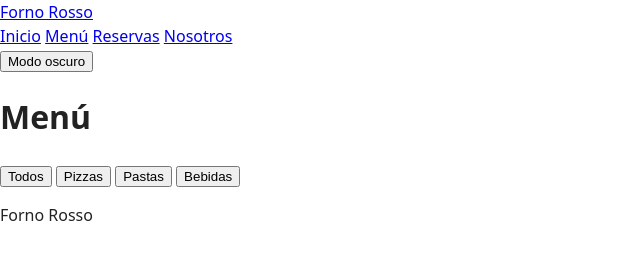
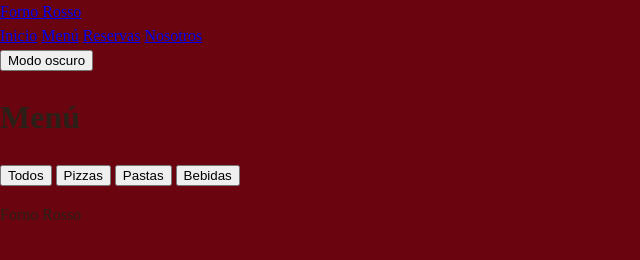
Before and after one commit to JohnMa17/forno-rosso, a website: page public/menu.html in a window 1280 px wide. Shown: the whole page, without its empty margins (0-640 px from the left). Drawn offline with Linux system fonts and the light colour scheme.

Commit message:
cambio de colores en variables

```diff
--- a/public/css/base.css
+++ b/public/css/base.css
@@ -1,11 +1,3 @@
-/* =============================================================================
-   FORNO ROSSO · css/base.css
-   Dueño: M02 · Diseño               Rama: feature/m02-diseno
-
-   Estilos generales: cuerpo, títulos, enlaces y botones.
-   ============================================================================= */
-
-/* Mínimo para que la Fase 0 se vea legible */
 *, *::before, *::after { box-sizing: border-box; }
 body {
   margin: 0;
@@ -16,6 +8,12 @@ body {
   color: var(--color-texto);
 }
 
+
+.h1 {
+   font-family: var(--fuente-titulos);
+}
+
+
 /* TODO M02:
    - títulos h1, h2, h3 con la escala tipográfica y --fuente-titulos
    - enlaces
--- a/public/css/variables.css
+++ b/public/css/variables.css
@@ -1,45 +1,40 @@
-/* =============================================================================
-   FORNO ROSSO · css/variables.css
-   Dueño: M02 · Diseño               Rama: feature/m02-diseno
-
+/*
    Todas las variables del sitio. Nadie escribe colores ni medidas sueltas:
-   todo sale de aquí. Los NOMBRES ya están acordados (los usan M03 y los demás);
-   M02 decide los VALORES. Los de abajo son provisionales.
-   ============================================================================= */
+   todo sale de aquí.
+ */
 
 :root {
-  /* Paleta 60-30-10 (TODO M02: elegir los colores finales) */
-  --color-fondo: #ffffff;        /* 60 % neutro */
-  --color-secundario: #eeeeee;   /* 30 % */
-  --color-acento: #b3261e;       /* 10 % (botón, precios, lo importante) */
-  --color-texto: #222222;
-  --color-texto-suave: #666666;
-  --color-error: #c62828;
-  --color-exito: #2e7d32;
 
-  /* Escala de espaciado de 8 (no cambiar) */
-  --esp-1: 4px;
-  --esp-2: 8px;
-  --esp-3: 16px;
-  --esp-4: 24px;
-  --esp-5: 32px;
-  --esp-6: 48px;
-  --esp-7: 64px;
+  --color-fondo: #6a040f;
+  --color-secundario: #EADFCB;
+  --color-acento: #f48c06;
+  --color-texto: #2A2018;
+  --color-error: #ff0000;
+  --color-exito: #1d6320;
 
-  /* Tipografía: máximo 2 fuentes (TODO M02: elegirlas) */
-  --fuente-titulos: system-ui, sans-serif;
-  --fuente-cuerpo: system-ui, sans-serif;
 
-  /* Escala tipográfica, razón 1.25 desde 16px (TODO M02: revisar) */
-  --texto-sm: 13px;
-  --texto-base: 16px;
-  --texto-md: 20px;
-  --texto-lg: 25px;
-  --texto-xl: 31px;
-  --texto-xxl: 39px;
+  --espaciado-1: 4px;
+  --espaciado-2: 8px;
+  --espaciado-3: 16px;
+  --espaciado-4: 24px;
+  --espaciado-5: 32px;
+  --espaciado-6: 48px;
+  --espaciado-7: 64px;
 
-  /* Bordes y ancho máximo */
-  --radio: 8px;
+
+  --fuente-titulos: serif;
+  --fuente-cuerpo: serif;
+
+
+  --notas: 13px;
+  --cuerpo-base: 16px;
+  --subtitulo: 20px;
+  --titulo-3: 25px;
+  --titulo-2: 31px;
+  --titulo-1: 39px;
+
+
+  --radio: 12px;
   --ancho-max: 1080px;
 }
 
```
